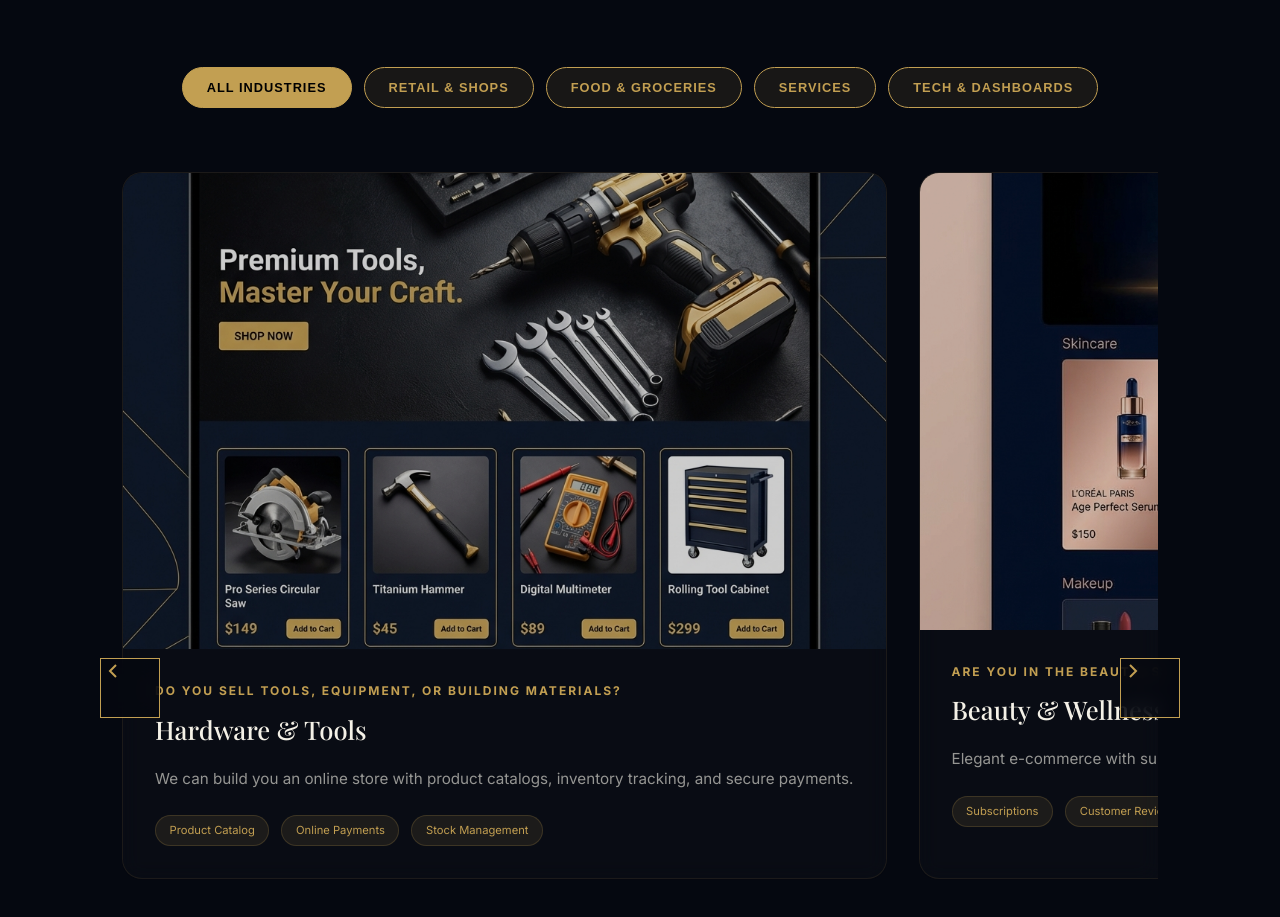
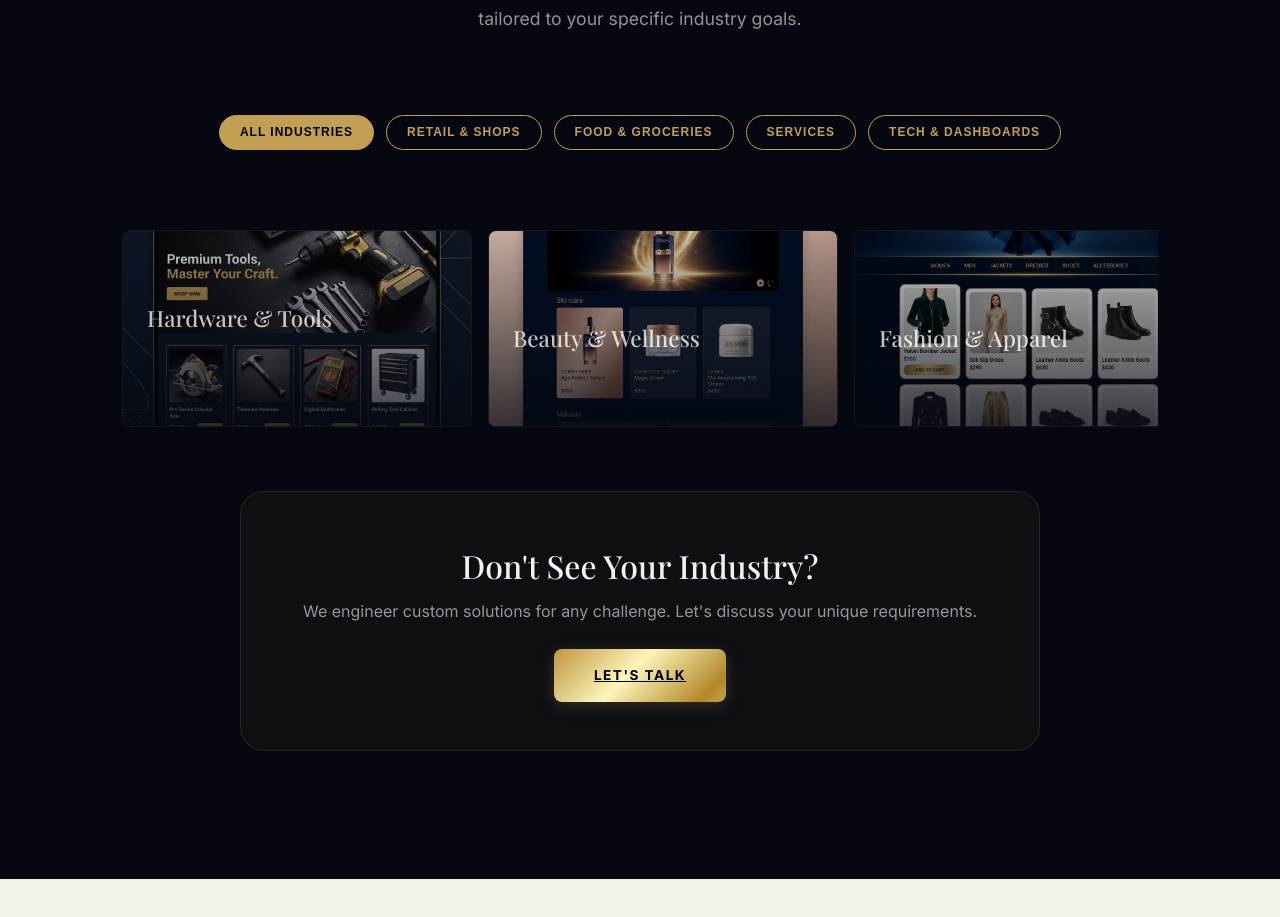
Before and after one commit to Mapetere/nm_holdings_site, a Next.js app: page / in a window 1280 px wide. Shown: the part 1825-2742 px from the top of the page. Built offline with nearby package versions, Linux system fonts and the light colour scheme; a web font is replaced by a local one.

Commit message:
feat: introduce PortfolioShowcase component with industry filtering and establish initial home and services pages.

```diff
--- a/src/components/PortfolioShowcase.tsx
+++ b/src/components/PortfolioShowcase.tsx
@@ -110,10 +110,10 @@ export default function IndustryExamples() {
     };
 
     return (
-        <section id="examples" className="section-navy" style={{ padding: '6rem 0', overflow: 'hidden' }}>
-            <div className="container" style={{ position: 'relative' }}>
+        <section id="examples" className="section-navy" style={{ padding: '8rem 0', overflow: 'hidden' }}>
+            <div className="container">
                 {/* Section Header */}
-                <div style={{ textAlign: 'center', marginBottom: '4rem' }}>
+                <div style={{ textAlign: 'center', marginBottom: '5rem' }}>
                     <span style={{
                         textTransform: 'uppercase',
                         letterSpacing: '4px',
@@ -123,8 +123,8 @@ export default function IndustryExamples() {
                     }}>
                         Bespoke Engineering
                     </span>
-                    <h2 className="serif" style={{ fontSize: '3.5rem', margin: '1rem 0' }}>
-                        What Can We <span className="gold-metallic">Build For You?</span>
+                    <h2 className="serif" style={{ fontSize: '3.5rem', margin: '1rem 0', color: 'var(--cream)' }}>
+                        What Can We <span className="gold-metallic">Build Together?</span>
                     </h2>
                     <p style={{
                         maxWidth: '650px',
@@ -133,8 +133,8 @@ export default function IndustryExamples() {
                         fontSize: '1.1rem',
                         lineHeight: '1.8'
                     }}>
-                        Every business is unique. Here are examples of what we can create —
-                        tell us about your industry and we'll engineer the solution.
+                        Every business is unique. We engineer high-performance digital ecosystems
+                        tailored to your specific industry goals.
                     </p>
                 </div>
 
@@ -143,7 +143,7 @@ export default function IndustryExamples() {
                     display: 'flex',
                     justifyContent: 'center',
                     gap: '0.75rem',
-                    marginBottom: '3rem',
+                    marginBottom: '4rem',
                     flexWrap: 'wrap'
                 }}>
                     {industries.map(ind => (
@@ -151,13 +151,13 @@ export default function IndustryExamples() {
                             key={ind.id}
                             onClick={() => setActiveIndustry(ind.id as Industry | 'all')}
                             style={{
-                                padding: '0.75rem 1.5rem',
-                                background: activeIndustry === ind.id ? 'var(--gold)' : 'rgba(194, 159, 82, 0.1)',
+                                padding: '0.6rem 1.25rem',
+                                background: activeIndustry === ind.id ? 'var(--gold)' : 'transparent',
                                 border: '1px solid var(--gold)',
                                 borderRadius: '50px',
                                 color: activeIndustry === ind.id ? '#000' : 'var(--gold)',
                                 fontWeight: '600',
-                                fontSize: '0.8rem',
+                                fontSize: '0.75rem',
                                 cursor: 'pointer',
                                 transition: 'all 0.3s ease',
                                 textTransform: 'uppercase',
@@ -169,209 +169,161 @@ export default function IndustryExamples() {
                     ))}
                 </div>
 
-                {/* Carousel Navigation Arrows */}
-                <div style={{ display: filteredItems.length > 3 ? 'block' : 'none' }}>
+                {/* Netflix-style Slider Area */}
+                <div style={{ position: 'relative', width: '100%' }}>
+                    {/* Navigation Arrows */}
                     <button
                         onClick={() => scroll('left')}
-                        className="carousel-btn left"
+                        className="netflix-nav left"
                         aria-label="Previous"
                     >
-                        <svg width="24" height="24" viewBox="0 0 24 24" fill="none" stroke="currentColor" strokeWidth="2"><path d="M15 18l-6-6 6-6" /></svg>
+                        <svg width="24" height="24" viewBox="0 0 24 24" fill="none" stroke="currentColor" strokeWidth="2.5"><path d="M15 18l-6-6 6-6" /></svg>
                     </button>
                     <button
                         onClick={() => scroll('right')}
-                        className="carousel-btn right"
+                        className="netflix-nav right"
                         aria-label="Next"
                     >
-                        <svg width="24" height="24" viewBox="0 0 24 24" fill="none" stroke="currentColor" strokeWidth="2"><path d="M9 18l6-6-6-6" /></svg>
+                        <svg width="24" height="24" viewBox="0 0 24 24" fill="none" stroke="currentColor" strokeWidth="2.5"><path d="M9 18l6-6-6-6" /></svg>
                     </button>
-                </div>
 
-                {/* Horizontal Scroll Area */}
                     <div
                         ref={scrollRef}
-                    className="carousel-scroll"
+                        className="netflix-scroll"
                         style={{
                             display: 'flex',
-                        gap: '2rem',
+                            gap: '1rem',
                             overflowX: 'auto',
-                        padding: '1rem 0 3rem',
+                            padding: '1rem 0 4rem',
                             scrollSnapType: 'x mandatory',
                             msOverflowStyle: 'none',
                             scrollbarWidth: 'none'
                         }}
                     >
-                    {filteredItems.map((item, index) => (
+                        {filteredItems.map((item) => (
                             <div
                                 key={item.id}
                                 onMouseEnter={() => setHoveredItem(item.id)}
                                 onMouseLeave={() => setHoveredItem(null)}
-                            className="glass-card example-card"
+                                className="netflix-card"
                                 style={{
-                                padding: 0,
-                                minWidth: '400px',
+                                    position: 'relative',
+                                    minWidth: '350px',
                                     flex: '0 0 auto',
+                                    aspectRatio: '16/9',
+                                    borderRadius: '8px',
                                     overflow: 'hidden',
                                     scrollSnapAlign: 'start',
-                                position: 'relative',
-                                border: hoveredItem === item.id ? '1px solid var(--gold)' : '1px solid rgba(194, 159, 82, 0.1)',
-                                transition: 'all 0.4s cubic-bezier(0.4, 0, 0.2, 1)'
+                                    transition: 'transform 0.4s ease, border-color 0.4s ease',
+                                    border: '1px solid rgba(194, 159, 82, 0.1)',
+                                    cursor: 'pointer'
                                 }}
                             >
-                            {/* Image Container */}
-                            <div style={{ position: 'relative', aspectRatio: '16/10', overflow: 'hidden' }}>
                                 <Image
                                     src={item.image}
                                     alt={item.title}
                                     fill
                                     style={{
                                         objectFit: 'cover',
-                                        transition: 'all 0.6s cubic-bezier(0.4, 0, 0.2, 1)',
+                                        transition: 'all 0.6s ease',
                                         transform: hoveredItem === item.id ? 'scale(1.1)' : 'scale(1)',
-                                        filter: hoveredItem === item.id ? 'brightness(0.3)' : 'brightness(0.8)'
+                                        filter: hoveredItem === item.id ? 'brightness(0.4)' : 'brightness(0.8)'
                                     }}
                                 />
 
-                                {/* Hover revealed button */}
+                                {/* Info Overlay */}
                                 <div style={{
                                     position: 'absolute',
                                     inset: 0,
+                                    padding: '1.5rem',
                                     display: 'flex',
                                     flexDirection: 'column',
-                                    alignItems: 'center',
-                                    justifyContent: 'center',
-                                    gap: '1.5rem',
-                                    opacity: hoveredItem === item.id ? 1 : 0,
-                                    transition: 'all 0.4s ease',
-                                    zIndex: 5,
-                                    padding: '2rem',
-                                    textAlign: 'center'
+                                    justifyContent: 'flex-end',
+                                    background: 'linear-gradient(transparent, rgba(5, 8, 16, 0.9))',
+                                    opacity: hoveredItem === item.id ? 1 : 0.8,
+                                    transition: 'opacity 0.4s ease'
                                 }}>
-                                    <h4 className="serif gold-metallic" style={{
-                                        fontSize: '1.8rem',
-                                        transform: hoveredItem === item.id ? 'translateY(0)' : 'translateY(-20px)',
-                                        transition: 'all 0.5s cubic-bezier(0.4, 0, 0.2, 1)'
-                                    }}>
-                                        {item.title}
-                                    </h4>
-                                    <Link
-                                        href={`/apply?project=${item.id}`}
-                                        className="btn-gold"
-                                        style={{
-                                            padding: '1rem 2rem',
-                                            fontSize: '0.9rem',
-                                            transform: hoveredItem === item.id ? 'translateY(0)' : 'translateY(20px)',
-                                            transition: 'all 0.5s cubic-bezier(0.4, 0, 0.2, 1)'
-                                        }}
-                                    >
-                                        I Want Something Like This
-                                    </Link>
-                                </div>
-                            </div>
-
-                            {/* Info Section (Visible when not hovered or subtly dimmed) */}
-                            <div style={{ padding: '2rem', transition: 'all 0.4s ease', opacity: hoveredItem === item.id ? 0.3 : 1 }}>
-                                <span style={{
-                                    fontSize: '0.75rem',
-                                    color: 'var(--gold)',
-                                    textTransform: 'uppercase',
-                                    letterSpacing: '2px',
-                                    fontWeight: '700',
-                                    display: 'block',
-                                    marginBottom: '0.5rem'
-                                }}>
-                                    {item.question}
-                                </span>
-                                <h3 className="serif" style={{ fontSize: '1.6rem', color: 'var(--cream)', marginBottom: '1rem' }}>
+                                    <h3 className="serif" style={{ fontSize: '1.4rem', color: 'var(--cream)', marginBottom: '0.25rem' }}>
                                         {item.title}
                                     </h3>
                                     <p style={{
-                                    fontSize: '0.95rem',
+                                        fontSize: '0.8rem',
                                         color: 'rgba(244, 241, 231, 0.6)',
-                                    lineHeight: '1.7',
-                                    marginBottom: '1.5rem'
+                                        margin: 0,
+                                        transform: hoveredItem === item.id ? 'translateY(0)' : 'translateY(10px)',
+                                        transition: 'all 0.4s ease',
+                                        opacity: hoveredItem === item.id ? 1 : 0
                                     }}>
                                         {item.description}
                                     </p>
-                                <div style={{ display: 'flex', gap: '0.75rem', flexWrap: 'wrap' }}>
-                                    {item.features.map(f => (
-                                        <span key={f} style={{
-                                            fontSize: '0.7rem',
-                                            color: 'var(--gold)',
-                                            background: 'rgba(194, 159, 82, 0.1)',
-                                            padding: '0.35rem 0.85rem',
-                                            borderRadius: '20px',
-                                            border: '1px solid rgba(194, 159, 82, 0.2)'
-                                        }}>{f}</span>
-                                    ))}
-                                </div>
                                 </div>
                             </div>
                         ))}
+                    </div>
                 </div>
 
                 {/* Bottom CTA */}
                 <div style={{
                     textAlign: 'center',
-                    marginTop: '5rem',
-                    padding: '4rem',
+                    marginTop: '2rem',
+                    padding: '3rem',
                     background: 'rgba(194, 159, 82, 0.05)',
                     border: '1px solid rgba(194, 159, 82, 0.15)',
-                    borderRadius: '32px'
+                    borderRadius: '24px',
+                    maxWidth: '800px',
+                    margin: '0 auto'
                 }}>
-                    <h3 className="serif" style={{ fontSize: '2.5rem', marginBottom: '1rem' }}>
+                    <h3 className="serif" style={{ fontSize: '2rem', marginBottom: '0.5rem', color: 'var(--cream)' }}>
                         Don't See Your Industry?
                     </h3>
                     <p style={{
                         color: 'rgba(244, 241, 231, 0.6)',
-                        marginBottom: '2rem',
-                        fontSize: '1.1rem',
-                        maxWidth: '600px',
-                        margin: '0 auto 2rem'
+                        marginBottom: '1.5rem',
+                        fontSize: '1rem'
                     }}>
-                        We build custom solutions for any business. Tell us what you need and we'll create something for you.
+                        We engineer custom solutions for any challenge. Let's discuss your unique requirements.
                     </p>
-                    <Link href="/apply" className="btn-gold" style={{ padding: '1.2rem 3rem' }}>
-                        Let's Talk About Your Project
+                    <Link href="/apply" className="btn-gold" style={{ padding: '1rem 2.5rem' }}>
+                        Let's Talk
                     </Link>
                 </div>
             </div>
 
             <style dangerouslySetInnerHTML={{
                 __html: `
-                .carousel-scroll::-webkit-scrollbar { display: none; }
-                .carousel-scroll { -ms-overflow-style: none; scrollbar-width: none; }
+                .netflix-scroll::-webkit-scrollbar { display: none; }
+                .netflix-scroll { -ms-overflow-style: none; scrollbar-width: none; }
 
-                .carousel-btn {
+                .netflix-nav {
                     position: absolute;
-                    top: 55%;
+                    top: 0;
+                    bottom: 4rem;
+                    width: 50px;
                     z-index: 20;
-                    background: rgba(5, 8, 16, 0.8);
-                    border: 1px solid var(--gold);
-                    borderRadius: 50%;
-                    width: 60px;
-                    height: 60px;
-                    color: var(--gold);
+                    background: rgba(5, 8, 16, 0.6);
+                    border: none;
+                    color: var(--cream);
                     cursor: pointer;
                     display: flex;
-                    alignItems: center;
-                    justifyContent: center;
+                    align-items: center;
+                    justify-content: center;
                     transition: all 0.3s ease;
-                    backdrop-filter: blur(10px);
+                    opacity: 0;
                 }
-                .carousel-btn:hover { background: var(--gold); color: var(--navy); }
-                .carousel-btn.left { left: -30px; }
-                .carousel-btn.right { right: -30px; }
+                .netflix-nav:hover { background: rgba(5, 8, 16, 0.8); color: var(--gold); }
+                .netflix-nav.left { left: 0; border-radius: 0 8px 8px 0; }
+                .netflix-nav.right { right: 0; border-radius: 8px 0 0 8px; }
 
-                @media (max-width: 1400px) {
-                    .carousel-btn.left { left: 10px; }
-                    .carousel-btn.right { right: 10px; }
+                div:hover > .netflix-nav { opacity: 1; }
+
+                .netflix-card:hover {
+                    border-color: var(--gold);
+                    z-index: 10;
                 }
 
                 @media (max-width: 768px) {
-                    .carousel-btn { display: none !important; }
-                    .example-card { min-width: 320px !important; }
-                    .container { padding: 0 1.5rem !important; }
+                    .netflix-card { min-width: 280px !important; }
+                    .netflix-nav { display: none !important; }
                 }
             `}} />
         </section>
```
Also changed, not shown: src/app/page.tsx (+4 -3 lines), src/app/services/page.tsx (+4 -4 lines). Lines whose indentation alone changed are shown as unchanged.
